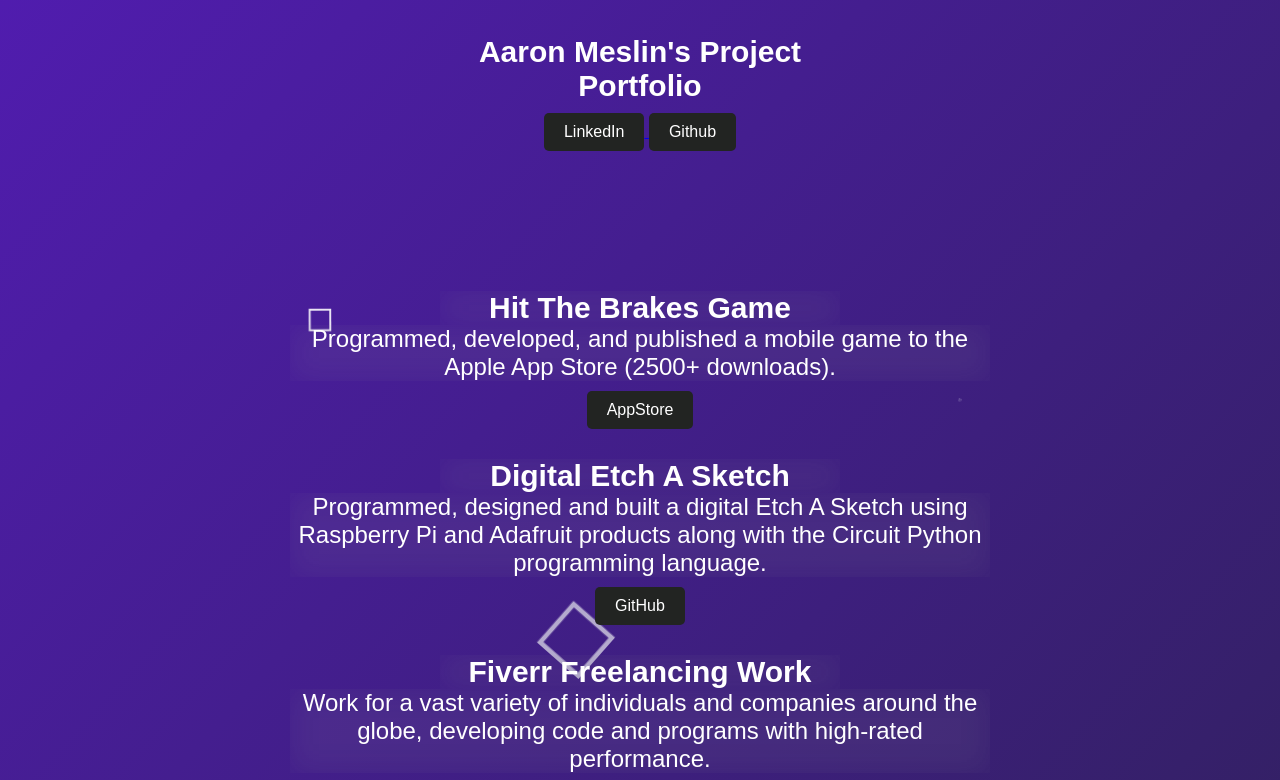
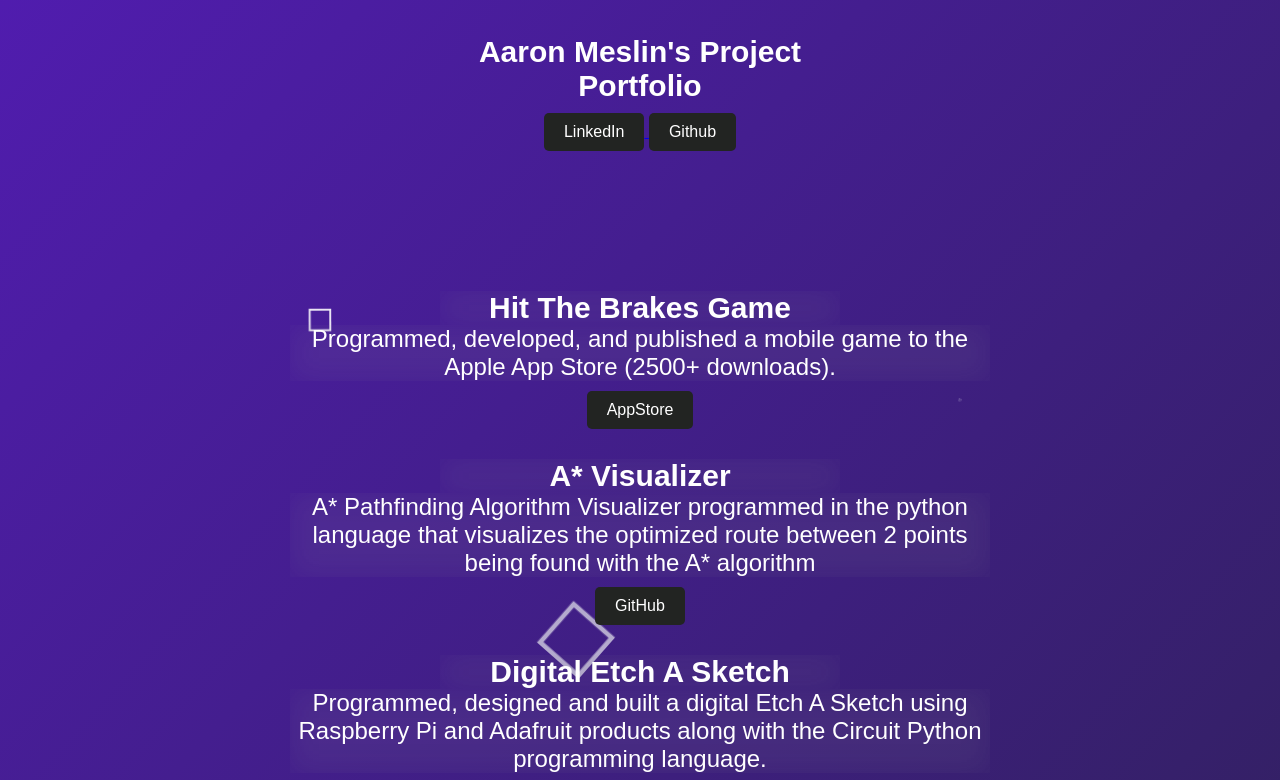
Before and after one commit to AaronMeslin/personal-website.github.io, a plain HTML site: page index.html in a window 1280 px wide. Shown: the top 780 px of the page. Drawn offline with Linux system fonts and the light colour scheme; a script that the page names is missing.

Commit message:
Update index.html

```diff
--- a/index.html
+++ b/index.html
@@ -70,9 +70,22 @@
                         <div class="card__content">
                             <h2 class="card__title">Hit The Brakes Game</h2>
                             <p class="card__description"> Programmed, developed, and published a mobile game to the Apple App Store (2500+ downloads).</p>
-                            <div class="project-links">
+                            <div class="projec-links">
                                 <a href="https://apps.apple.com/us/app/hit-the-brakes-game/id6445927320">
                                     <button class="button">AppStore</button>
+                                </a>
+                            </div>
+                        </div>
+                    </div>
+                </div>
+                <div class="project">
+                    <div class="card">
+                        <div class="card__content">
+                            <h2 class="card__title">A* Visualizer</h2>
+                            <p class="card__description">A* Pathfinding Algorithm Visualizer programmed in the python language that visualizes the optimized route between 2 points being found with the A* algorithm</p>
+                            <div class="project-links">
+                                <a href="https://github.com/AaronMeslin/A-Visualizer">
+                                    <button class="button">GitHub</button>
                                 </a>
                             </div>
                         </div>
```
